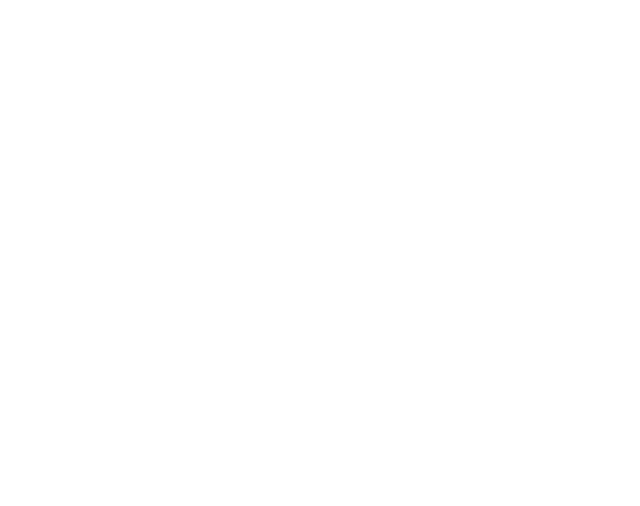
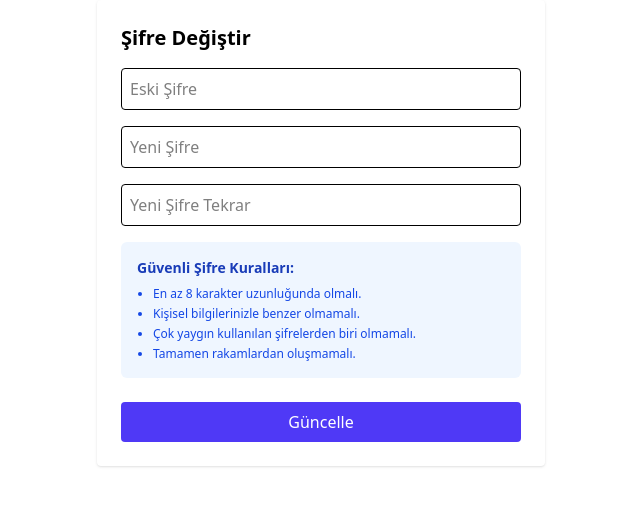
Before and after one commit to BerkeBoran/university_management_system, a React app in the folder frontend/: page /settings in a window 1280 px wide. Before the commit this address had no page. Shown: the top 506 px of the page, without its empty margins (319-959 px from the left). Built offline with nearby package versions, Linux system fonts and the light colour scheme; the HTML template or start-up script is replaced by a standard one.

Commit message:
add student settings page with password change UI

```diff
--- a/frontend/src/App.jsx
+++ b/frontend/src/App.jsx
@@ -7,6 +7,8 @@
 import Calendar from "./features/student/Calendar.jsx";
 import CourseGrade from "./features/student/CourseGrade.jsx";
 import Transcript from "./features/student/Transcript.jsx";
+import Settings from "./features/student/Settings.jsx";
+import 'react-toastify/dist/ReactToastify.css';
 
 function App() {
   return (
@@ -21,6 +23,8 @@
         <Route path="/StudentDashboard/Calendar/" element={<Calendar/>}/>
         <Route path="/grades/" element={<CourseGrade/>}/>
         <Route path="/transcript/" element={<Transcript/>}/>
+        <Route path="/settings/" element={<Settings/>}/>
+
       </Routes>
     </Router>
   );
--- /dev/null
+++ b/frontend/src/features/student/Settings.jsx
@@ -0,0 +1,89 @@
+import React, { useState } from 'react';
+import axios from 'axios';
+import { useNavigate } from "react-router-dom";
+import { toast } from "react-toastify";
+
+const Settings = () => {
+  const [formData, setFormData] = useState({
+    old_password: '',
+    new_password: '',
+    confirm_password: ''
+  });
+  const [message, setMessage] = useState({ type: '', text: '' });
+  const [loading, setLoading] = useState(false);
+  const navigate = useNavigate();
+  const handleSubmit = async (e) => {
+    e.preventDefault();
+    if (loading) return;
+    setLoading(true);
+    if (formData.new_password !== formData.confirm_password) {
+        setLoading(false)
+      return setMessage({ type: 'error', text: 'Yeni şifreler eşleşmiyor!' });
+    }
+
+    try {
+      const response = await axios.patch('http://localhost:8000/api/users/settings/',
+        {
+          old_password: formData.old_password,
+          new_password: formData.new_password
+        },
+        { headers: { Authorization: `Bearer ${localStorage.getItem('access')}` } }
+      );
+      toast.success('Şifreniz başarıyla değiştirildi! Yönlendiriliyorsunuz...');
+     localStorage.clear();
+        setTimeout(() => navigate("/"), 2000);
+      setMessage({ type: 'success', text: response.data.message });
+      setFormData({ old_password: '', new_password: '', confirm_password: '' });
+    } catch (err) {
+      setMessage({ type: 'error', text: err.response?.data?.error || 'Bir hata oluştu.' });
+    }
+  };
+
+  return (
+    <div className="max-w-md mx-auto p-6 bg-white rounded shadow">
+      <h2 className="text-xl font-bold mb-4">Şifre Değiştir</h2>
+      {message.text && (
+        <div className={`p-2 mb-4 rounded ${message.type === 'error' ? 'bg-red-100 text-red-600' : 'bg-green-100 text-green-600'}`}>
+          {message.text}
+        </div>
+      )}
+      <form onSubmit={handleSubmit} className="space-y-4">
+        <input
+          type="password"
+          placeholder="Eski Şifre"
+          className="w-full p-2 border rounded"
+          onChange={(e) => setFormData({...formData, old_password: e.target.value})}
+          value={formData.old_password}
+        />
+        <input
+          type="password"
+          placeholder="Yeni Şifre"
+          className="w-full p-2 border rounded"
+          onChange={(e) => setFormData({...formData, new_password: e.target.value})}
+          value={formData.new_password}
+        />
+        <input
+          type="password"
+          placeholder="Yeni Şifre Tekrar"
+          className="w-full p-2 border rounded"
+          onChange={(e) => setFormData({...formData, confirm_password: e.target.value})}
+          value={formData.confirm_password}
+        />
+          <div className="bg-blue-50 p-4 rounded-md mb-6">
+              <h4 className="text-sm font-semibold text-blue-800 mb-2">Güvenli Şifre Kuralları:</h4>
+              <ul className="text-xs text-blue-700 list-disc ml-4 space-y-1">
+                <li>En az 8 karakter uzunluğunda olmalı.</li>
+                <li>Kişisel bilgilerinizle benzer olmamalı.</li>
+                <li>Çok yaygın kullanılan şifrelerden biri olmamalı.</li>
+                <li>Tamamen rakamlardan oluşmamalı.</li>
+              </ul>
+            </div>
+        <button type="submit" className="w-full bg-indigo-600 text-white p-2 rounded hover:bg-indigo-700">
+          Güncelle
+        </button>
+      </form>
+    </div>
+  );
+};
+
+export default Settings;
--- /dev/null
+++ b/package.json
@@ -0,0 +1,5 @@
+{
+  "dependencies": {
+    "react-toastify": "^11.0.5"
+  }
+}
```
Also changed, not shown: 2 other files (tests, documents, lock files or other folders).
